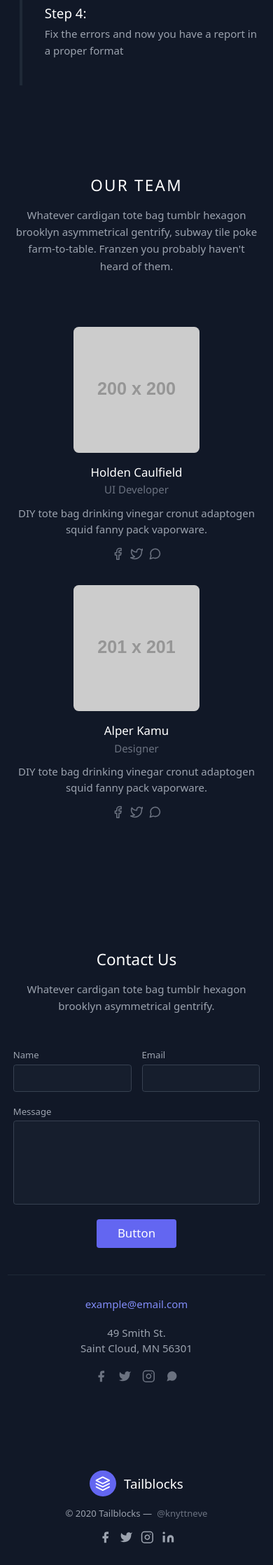
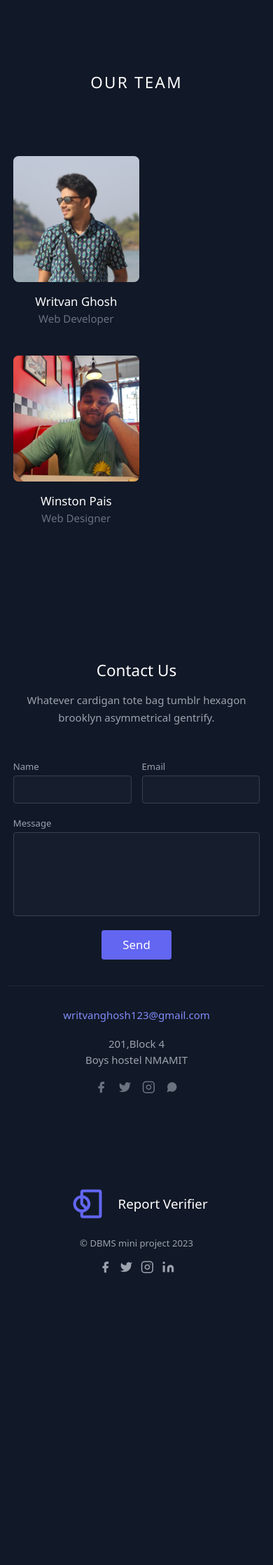
Before and after one commit to writvan/report, a Django app: page / in a window 390 px wide. Shown: the part 1600-3836 px from the top of the page at 70% size. After the commit the page ends 3419 px from the top, so only its background shows below. Run offline with Django 3.2, Linux system fonts and the light colour scheme; grey boxes labelled with a size stand in for pictures from a placeholder-image service; some libraries are stand-ins or nearby versions.

Commit message:
front end changes

```diff
--- a/report/app/static/css/style.css
+++ b/report/app/static/css/style.css
@@ -21,7 +21,12 @@
  height: 2.8em;
  padding-right: 3.3em;
 }
-
+.sticky {
+    position: fixed;
+    top: 0;
+    width: 100%;
+    z-index: 1000;
+  }
 .cssbuttons-io-button .icon {
  background: white;
  margin-left: 1em;
--- a/report/app/views.py
+++ b/report/app/views.py
@@ -39,7 +39,7 @@ def LoginPage(request):
         user=authenticate(request,username=username,password=pass1)
         if user is not None:
             login(request,user)
-            return redirect('home')
+            return redirect('upload')
         else:
             return HttpResponse ("Username or Password is incorrect!!!")
 
@@ -47,11 +47,12 @@ def LoginPage(request):
 
 def LogoutPage(request):
     logout(request)
-    return redirect('login')
+    return redirect('home')
 
 def IndexPage(request):
     return render(request, 'home.html')
 
+@login_required(login_url='login')
 def upload(request):
     if request.method == 'POST':
         form = FileUploadForm(request.POST, request.FILES)
@@ -72,3 +73,37 @@ def upload(request):
 @login_required(login_url='login')
 def UploadPage(request):
     return render(request,'upload.html')
+
+#uploadpdf
+from django.shortcuts import render
+import fitz  # PyMuPDF
+
+def handle_pdf_upload(request):
+    if request.method == 'POST':
+        # Assuming the file input field is named 'pdfFile'
+        pdf_file = request.FILES.get('pdfFile')
+
+        # Perform server-side validation and checks
+        if pdf_file and pdf_file.name.lower().endswith('.pdf'):
+            doc = fitz.open(pdf_file)
+
+            # Example checks (you need to adapt this based on your requirements)
+            for page_num in range(doc.page_count):
+                page = doc[page_num]
+                for block in page.get_text("blocks"):
+                    if block['font'] != 'Arial':
+                        # Alert: Text is not Arial
+                        return render(request, 'error.html', {'message': 'Text is not in Arial font.'})
+
+                    if block['size'] == 20 and 'bold' not in block['font_flags']:
+                        # Alert: Headings are not proper
+                        return render(request, 'error.html', {'message': 'Headings are not proper (not bold, size 20).'})
+
+                    if block['size'] == 14 and 'bold' not in block['font_flags'] and 'justified' not in block['script_flags']:
+                        # Alert: Body is not proper
+                        return render(request, 'error.html', {'message': 'Body text is not proper (not bold, size 14, justified).'})
+
+            # Perform further processing or save the PDF file to the database
+            # ...
+
+    return render(request, 'uploadpdf.html')
--- a/report/report/urls.py
+++ b/report/report/urls.py
@@ -26,5 +26,5 @@ urlpatterns = [
     path('logout/',views.LogoutPage,name='logout'),
     path('index/', views.IndexPage, name='index_view'),
     path('upload/', views.UploadPage, name='upload'),
-
+    path('handle_pdf_upload/', views.handle_pdf_upload, name='handle_pdf_upload'),
 ]
--- a/report/templates/home.html
+++ b/report/templates/home.html
@@ -12,16 +12,16 @@
 </head>
 <body>
 
-  <header class="text-gray-400 bg-gray-900 body-font">
+  <header class="text-gray-400 bg-gray-900 sticky body-font">
     <div class="container mx-auto flex flex-wrap p-5 flex-col md:flex-row items-center">
       <a class="flex title-font font-medium items-center text-white mb-4 md:mb-0">
         <svg fill="#ffffff" width="64px" height="64px" viewBox="-3.6 -3.6 31.20 31.20" id="report-pie-chart-11" data-name="Flat Line" xmlns="http://www.w3.org/2000/svg" class="icon flat-line"><g id="SVGRepo_bgCarrier" stroke-width="0"></g><g id="SVGRepo_tracerCarrier" stroke-linecap="round" stroke-linejoin="round"></g><g id="SVGRepo_iconCarrier"><path id="secondary" d="M13,12a5,5,0,0,1-5,5v3a1,1,0,0,0,1,1H20a1,1,0,0,0,1-1V4a1,1,0,0,0-1-1H9A1,1,0,0,0,8,4V7A5,5,0,0,1,13,12Z" style="fill: #111926; stroke-width: 2;"></path><path id="primary" d="M8,17v3a1,1,0,0,0,1,1H20a1,1,0,0,0,1-1V4a1,1,0,0,0-1-1H9A1,1,0,0,0,8,4V7" style="fill: none; stroke: #6266f0; stroke-linecap: round; stroke-linejoin: round; stroke-width: 2;"></path><path id="primary-2" data-name="primary" d="M8,7a5,5,0,1,1-5,5A5,5,0,0,1,8,7ZM8,7v5l3.54,3.54A5,5,0,0,0,8,7Z" style="fill: none; stroke: #6266f0; stroke-linecap: round; stroke-linejoin: round; stroke-width: 2;"></path></g></svg>
         <span class="ml-3 text-xl">Report Verifier</span>
       </a>
       <nav class="md:ml-auto flex flex-wrap items-center text-base justify-center">
-        <a class="mr-5 hover:text-white">Instructions</a>
-        <a class="mr-5 hover:text-white">Our Team</a>
-        <a class="mr-5 hover:text-white">Contact Us</a>
+        <a class="mr-5 hover:text-white" href="#instruct">Instructions</a>
+        <a class="mr-5 hover:text-white" href="#team">Our Team</a>
+        <a class="mr-5 hover:text-white" href="#contact">Contact Us</a>
       </nav>
       <a href="{% url 'login' %}" class="inline-flex items-center bg-gray-800 border-0 py-1 px-3 focus:outline-none hover:bg-gray-700 rounded text-base mt-4 md:mt-0">
         Login
@@ -50,7 +50,7 @@
 </header>
 <section class="text-gray-400 bg-gray-900 body-font">
   <div class="container px-5 pt-20 py-5 mx-auto">
-    <h1 class="text-3xl font-medium title-font text-white mb-12 text-center">Instructions</h1>
+    <h1 class="text-3xl font-medium title-font text-white mb-12 pt-10 text-center" id="instruct">Instructions</h1>
   </div>
 </section>
 <section class="text-gray-400 bg-gray-900 body-font">
@@ -122,61 +122,27 @@
 <section class="text-gray-400 bg-gray-900 body-font">
   <div class="container px-5 py-24 mx-auto">
     <div class="flex flex-col text-center w-full mb-20">
-      <h1 class="text-2xl font-medium title-font mb-4 text-white tracking-widest">OUR TEAM</h1>
-      <p class="lg:w-2/3 mx-auto leading-relaxed text-base">Whatever cardigan tote bag tumblr hexagon brooklyn asymmetrical gentrify, subway tile poke farm-to-table. Franzen you probably haven't heard of them.</p>
+      <h1 class="text-2xl font-medium title-font mb-4 text-white tracking-widest" id="team">OUR TEAM</h1>
+
     </div>
     <div class="flex flex-wrap -m-4">
       <div class="p-4 lg:w-1/2">
         <div class="h-full flex sm:flex-row flex-col items-center sm:justify-start justify-center text-center sm:text-left">
-          <img alt="team" class="flex-shrink-0 rounded-lg w-48 h-48 object-cover object-center sm:mb-0 mb-4" src="https://dummyimage.com/200x200">
+          <img alt="team" class="flex-shrink-0 rounded-lg w-48 h-48 object-cover object-center sm:mb-0 mb-4" src="{% static 'images/writvan.png' %}">
           <div class="flex-grow sm:pl-8">
-            <h2 class="title-font font-medium text-lg text-white">Holden Caulfield</h2>
-            <h3 class="text-gray-500 mb-3">UI Developer</h3>
-            <p class="mb-4">DIY tote bag drinking vinegar cronut adaptogen squid fanny pack vaporware.</p>
-            <span class="inline-flex">
-              <a class="text-gray-500">
-                <svg fill="none" stroke="currentColor" stroke-linecap="round" stroke-linejoin="round" stroke-width="2" class="w-5 h-5" viewBox="0 0 24 24">
-                  <path d="M18 2h-3a5 5 0 00-5 5v3H7v4h3v8h4v-8h3l1-4h-4V7a1 1 0 011-1h3z"></path>
-                </svg>
-              </a>
-              <a class="ml-2 text-gray-500">
-                <svg fill="none" stroke="currentColor" stroke-linecap="round" stroke-linejoin="round" stroke-width="2" class="w-5 h-5" viewBox="0 0 24 24">
-                  <path d="M23 3a10.9 10.9 0 01-3.14 1.53 4.48 4.48 0 00-7.86 3v1A10.66 10.66 0 013 4s-4 9 5 13a11.64 11.64 0 01-7 2c9 5 20 0 20-11.5a4.5 4.5 0 00-.08-.83A7.72 7.72 0 0023 3z"></path>
-                </svg>
-              </a>
-              <a class="ml-2 text-gray-500">
-                <svg fill="none" stroke="currentColor" stroke-linecap="round" stroke-linejoin="round" stroke-width="2" class="w-5 h-5" viewBox="0 0 24 24">
-                  <path d="M21 11.5a8.38 8.38 0 01-.9 3.8 8.5 8.5 0 01-7.6 4.7 8.38 8.38 0 01-3.8-.9L3 21l1.9-5.7a8.38 8.38 0 01-.9-3.8 8.5 8.5 0 014.7-7.6 8.38 8.38 0 013.8-.9h.5a8.48 8.48 0 018 8v.5z"></path>
-                </svg>
-              </a>
-            </span>
+            <h2 class="title-font font-medium text-lg text-white">Writvan Ghosh</h2>
+            <h3 class="text-gray-500 mb-3">Web Developer</h3>
+
           </div>
         </div>
       </div>
       <div class="p-4 lg:w-1/2">
         <div class="h-full flex sm:flex-row flex-col items-center sm:justify-start justify-center text-center sm:text-left">
-          <img alt="team" class="flex-shrink-0 rounded-lg w-48 h-48 object-cover object-center sm:mb-0 mb-4" src="https://dummyimage.com/201x201">
+          <img alt="team" class="flex-shrink-0 rounded-lg w-48 h-48 object-cover object-center sm:mb-0 mb-4" src="{% static 'images/winston.png' %}">
           <div class="flex-grow sm:pl-8">
-            <h2 class="title-font font-medium text-lg text-white">Alper Kamu</h2>
-            <h3 class="text-gray-500 mb-3">Designer</h3>
-            <p class="mb-4">DIY tote bag drinking vinegar cronut adaptogen squid fanny pack vaporware.</p>
-            <span class="inline-flex">
-              <a class="text-gray-500">
-                <svg fill="none" stroke="currentColor" stroke-linecap="round" stroke-linejoin="round" stroke-width="2" class="w-5 h-5" viewBox="0 0 24 24">
-                  <path d="M18 2h-3a5 5 0 00-5 5v3H7v4h3v8h4v-8h3l1-4h-4V7a1 1 0 011-1h3z"></path>
-                </svg>
-              </a>
-              <a class="ml-2 text-gray-500">
-                <svg fill="none" stroke="currentColor" stroke-linecap="round" stroke-linejoin="round" stroke-width="2" class="w-5 h-5" viewBox="0 0 24 24">
-                  <path d="M23 3a10.9 10.9 0 01-3.14 1.53 4.48 4.48 0 00-7.86 3v1A10.66 10.66 0 013 4s-4 9 5 13a11.64 11.64 0 01-7 2c9 5 20 0 20-11.5a4.5 4.5 0 00-.08-.83A7.72 7.72 0 0023 3z"></path>
-                </svg>
-              </a>
-              <a class="ml-2 text-gray-500">
-                <svg fill="none" stroke="currentColor" stroke-linecap="round" stroke-linejoin="round" stroke-width="2" class="w-5 h-5" viewBox="0 0 24 24">
-                  <path d="M21 11.5a8.38 8.38 0 01-.9 3.8 8.5 8.5 0 01-7.6 4.7 8.38 8.38 0 01-3.8-.9L3 21l1.9-5.7a8.38 8.38 0 01-.9-3.8 8.5 8.5 0 014.7-7.6 8.38 8.38 0 013.8-.9h.5a8.48 8.48 0 018 8v.5z"></path>
-                </svg>
-              </a>
-            </span>
+            <h2 class="title-font font-medium text-lg text-white">Winston Pais</h2>
+            <h3 class="text-gray-500 mb-3">Web Designer</h3>
+
           </div>
         </div>
       </div>
@@ -187,7 +153,7 @@
   <section class="text-gray-400 bg-gray-900 body-font relative">
     <div class="container px-5 py-24 mx-auto">
       <div class="flex flex-col text-center w-full mb-12">
-        <h1 class="sm:text-3xl text-2xl font-medium title-font mb-4 text-white">Contact Us</h1>
+        <h1 class="sm:text-3xl text-2xl font-medium title-font mb-4 text-white" id="contact">Contact Us</h1>
         <p class="lg:w-2/3 mx-auto leading-relaxed text-base">Whatever cardigan tote bag tumblr hexagon brooklyn asymmetrical gentrify.</p>
       </div>
       <div class="lg:w-1/2 md:w-2/3 mx-auto">
@@ -211,12 +177,12 @@
             </div>
           </div>
           <div class="p-2 w-full">
-            <button class="flex mx-auto text-white bg-indigo-500 border-0 py-2 px-8 focus:outline-none hover:bg-indigo-600 rounded text-lg">Button</button>
+            <button class="flex mx-auto text-white bg-indigo-500 border-0 py-2 px-8 focus:outline-none hover:bg-indigo-600 rounded text-lg">Send</button>
           </div>
           <div class="p-2 w-full pt-8 mt-8 border-t border-gray-800 text-center">
-            <a class="text-indigo-400">example@email.com</a>
-            <p class="leading-normal my-5">49 Smith St.
-              <br>Saint Cloud, MN 56301
+            <a class="text-indigo-400">writvanghosh123@gmail.com</a>
+            <p class="leading-normal my-5">201,Block 4
+              <br>Boys hostel NMAMIT
             </p>
             <span class="inline-flex">
               <a class="text-gray-500">
@@ -256,13 +222,11 @@
 <footer class="text-gray-400 bg-gray-900 body-font">
   <div class="container px-5 py-8 mx-auto flex items-center sm:flex-row flex-col">
     <a class="flex title-font font-medium items-center md:justify-start justify-center text-white">
-      <svg xmlns="http://www.w3.org/2000/svg" fill="none" stroke="currentColor" stroke-linecap="round" stroke-linejoin="round" stroke-width="2" class="w-10 h-10 text-white p-2 bg-indigo-500 rounded-full" viewBox="0 0 24 24">
-        <path d="M12 2L2 7l10 5 10-5-10-5zM2 17l10 5 10-5M2 12l10 5 10-5"></path>
-      </svg>
-      <span class="ml-3 text-xl">Tailblocks</span>
+      <svg fill="#ffffff" width="64px" height="64px" viewBox="-3.6 -3.6 31.20 31.20" id="report-pie-chart-11" data-name="Flat Line" xmlns="http://www.w3.org/2000/svg" class="icon flat-line"><g id="SVGRepo_bgCarrier" stroke-width="0"></g><g id="SVGRepo_tracerCarrier" stroke-linecap="round" stroke-linejoin="round"></g><g id="SVGRepo_iconCarrier"><path id="secondary" d="M13,12a5,5,0,0,1-5,5v3a1,1,0,0,0,1,1H20a1,1,0,0,0,1-1V4a1,1,0,0,0-1-1H9A1,1,0,0,0,8,4V7A5,5,0,0,1,13,12Z" style="fill: #111926; stroke-width: 2;"></path><path id="primary" d="M8,17v3a1,1,0,0,0,1,1H20a1,1,0,0,0,1-1V4a1,1,0,0,0-1-1H9A1,1,0,0,0,8,4V7" style="fill: none; stroke: #6266f0; stroke-linecap: round; stroke-linejoin: round; stroke-width: 2;"></path><path id="primary-2" data-name="primary" d="M8,7a5,5,0,1,1-5,5A5,5,0,0,1,8,7ZM8,7v5l3.54,3.54A5,5,0,0,0,8,7Z" style="fill: none; stroke: #6266f0; stroke-linecap: round; stroke-linejoin: round; stroke-width: 2;"></path></g></svg>
+        <span class="ml-3 text-xl">Report Verifier</span>
     </a>
-    <p class="text-sm text-gray-400 sm:ml-4 sm:pl-4 sm:border-l-2 sm:border-gray-800 sm:py-2 sm:mt-0 mt-4">© 2020 Tailblocks —
-      <a href="https://twitter.com/knyttneve" class="text-gray-500 ml-1" target="_blank" rel="noopener noreferrer">@knyttneve</a>
+    <p class="text-sm text-gray-400 sm:ml-4 sm:pl-4 sm:border-l-2 sm:border-gray-800 sm:py-2 sm:mt-0 mt-4">© DBMS mini project 2023
+
     </p>
     <span class="inline-flex sm:ml-auto sm:mt-0 mt-4 justify-center sm:justify-start">
       <a class="text-gray-400">
```
Also changed, not shown: report/templates/login.html (+5 -5 lines), report/templates/signup.html (+24 -8 lines), report/templates/uploadpdf.html (added, +47 -0 lines), report/app/static/images/winston.png (added), report/app/static/images/writvan.png (added), report/app/static/js/script.js (added), report/db.sqlite3.
